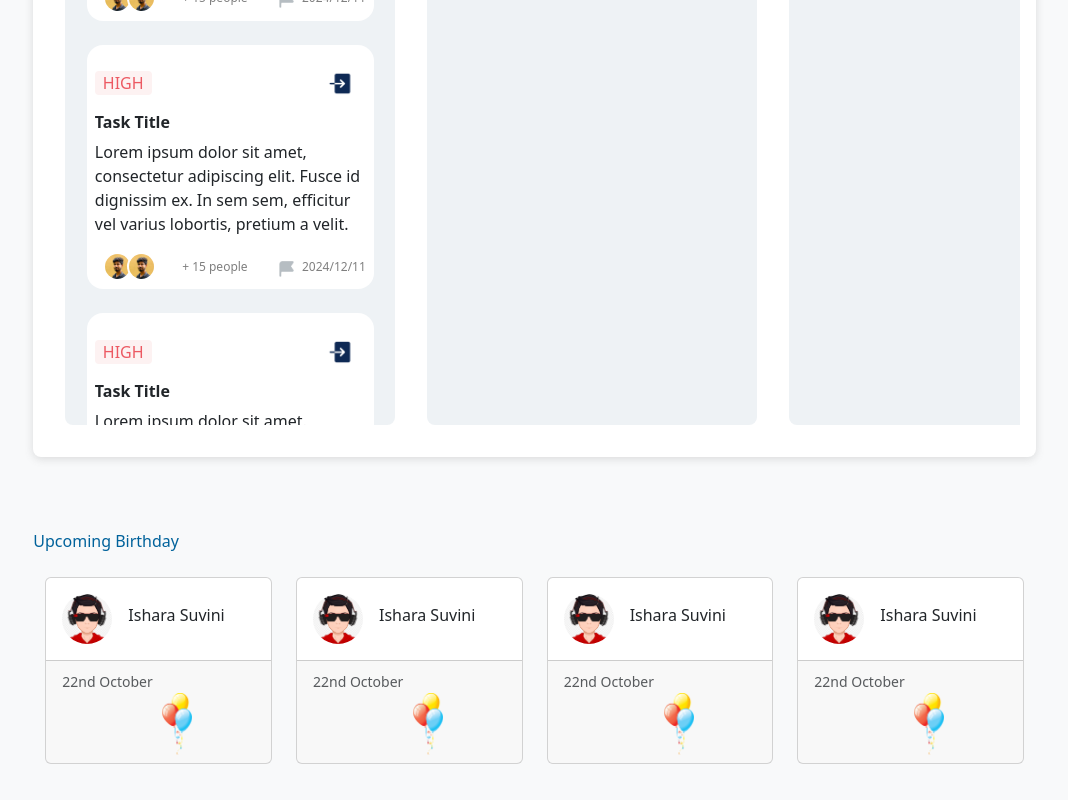
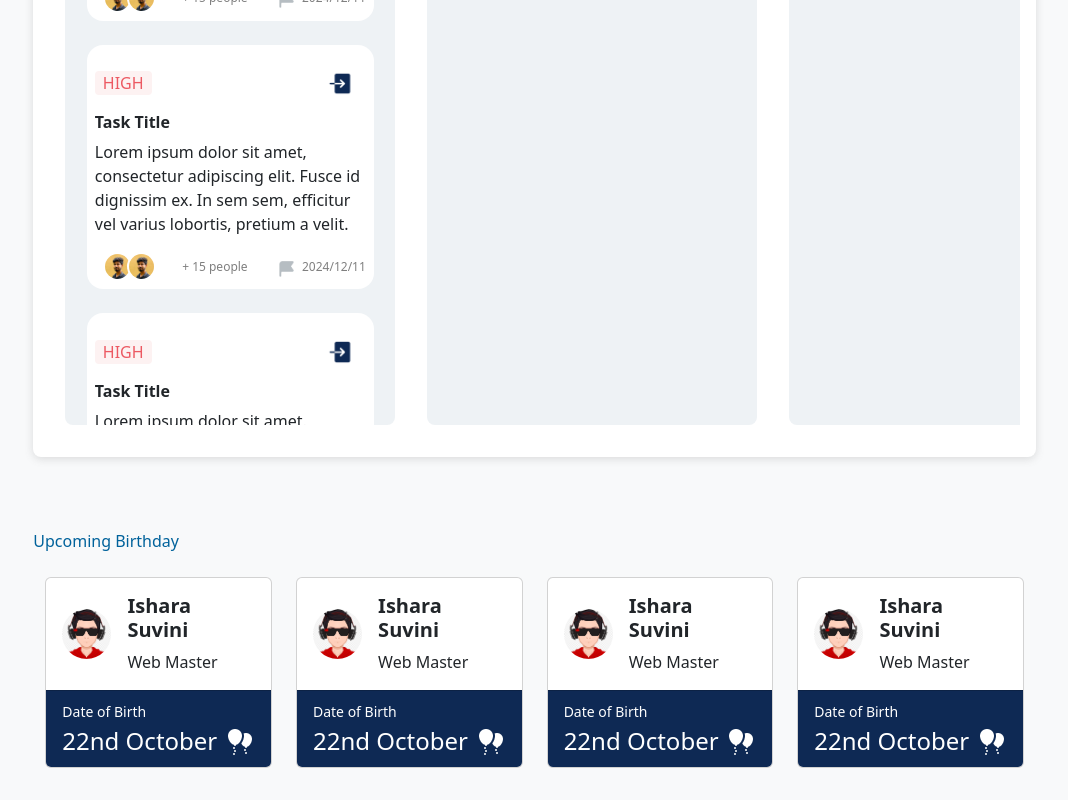
Before and after one commit to smaasath/IEEE-Student-branch-front-end, a React (Vite) app: page /dashboard/executiveCommitteePage in a window 1280 px wide. Shown: the part 1476-2276 px from the top of the page, without its empty margins (212-1280 px from the left). Built offline with nearby package versions, Linux system fonts and the light colour scheme.

Commit message:
Edit Upcoming Birthday Section

```diff
--- a/src/pages/excomFLow/excomDetailPage/excomDetailPage.jsx
+++ b/src/pages/excomFLow/excomDetailPage/excomDetailPage.jsx
@@ -246,7 +246,6 @@ const ExcomDetailPage = () => {
         </div>
       ))}
 
-      {/* Edit Executive Committee Modal */}
       <EditExcomModal show={editExcomModelShow} onHide={() => setEditExcomModelShow(false)} selectedMember={selectedMember} />
 
     </div>
--- a/src/pages/excomFLow/executiveCommitteePage/executiveCommitteePage.jsx
+++ b/src/pages/excomFLow/executiveCommitteePage/executiveCommitteePage.jsx
@@ -7,7 +7,7 @@ import { useNavigate } from 'react-router-dom';
 import CommonSearch from '../../../components/common/commonSearch/commonSearch';
 import CommonDropAndDrag from '../../../components/common/commonDropAndDrag/commonDropAndDrag';
 import Profile from '../../../assets/images/profile.png';
-import BalloonImage from '../../../assets/images/balloon.png';
+import BalloonImage from '../../../assets/images/Party Balloons.png';
 import TaskModel from '../../../components/models/createTaskModel/createTaskModel';
 
 function ExecutiveCommitteePage() {
@@ -87,10 +87,17 @@ function ExecutiveCommitteePage() {
                                 alt="Profile"
                                 className="rounded-circle me-3"
                                 style={{ width: '50px', height: '50px', objectFit: 'cover' }} />
-                                <h6>Ishara Suvini</h6>
+                            <div>
+                                <h5><b>Ishara Suvini</b></h5>
+                                <span>Web Master</span>
                             </div>
-                            <div className="card-footer">
-                                <small className="text-muted">22nd October<img src={BalloonImage} alt="Balloon" style={{ width: '30px', marginLeft: '100px' }} /></small>
+                        </div>
+                        <div className="card-footer" style={{ backgroundColor: '#0E2954', color: 'white' }}>
+                            <small className="text-white">Date of Birth</small>
+                            <div className="d-flex align-items-center">
+                                <span className="fs-4">22nd October</span>
+                                <img src={BalloonImage} alt="Balloon" style={{ width: '30px', marginLeft: 'auto' }} />
+                            </div>
                         </div>
                     </div>
                     </div>
@@ -102,10 +109,17 @@ function ExecutiveCommitteePage() {
                                 alt="Profile"
                                 className="rounded-circle me-3"
                                 style={{ width: '50px', height: '50px', objectFit: 'cover' }} />
-                                <h6>Ishara Suvini</h6>
+                            <div>
+                                <h5><b>Ishara Suvini</b></h5>
+                                <span>Web Master</span>
                             </div>
-                            <div className="card-footer">
-                                <small className="text-muted">22nd October<img src={BalloonImage} alt="Balloon" style={{ width: '30px', marginLeft: '100px' }} /></small>
+                        </div>
+                        <div className="card-footer" style={{ backgroundColor: '#0E2954', color: 'white' }}>
+                            <small className="text-white">Date of Birth</small>
+                            <div className="d-flex align-items-center">
+                                <span className="fs-4">22nd October</span>
+                                <img src={BalloonImage} alt="Balloon" style={{ width: '30px', marginLeft: 'auto' }} />
+                            </div>
                         </div>
                     </div>
                     </div>
@@ -117,10 +131,17 @@ function ExecutiveCommitteePage() {
                                 alt="Profile"
                                 className="rounded-circle me-3"
                                 style={{ width: '50px', height: '50px', objectFit: 'cover' }} />
-                                <h6>Ishara Suvini</h6>
+                            <div>
+                                <h5><b>Ishara Suvini</b></h5>
+                                <span>Web Master</span>
                             </div>
-                            <div className="card-footer">
-                                <small className="text-muted">22nd October<img src={BalloonImage} alt="Balloon" style={{ width: '30px', marginLeft: '100px' }} /></small>
+                        </div>
+                        <div className="card-footer" style={{ backgroundColor: '#0E2954', color: 'white' }}>
+                            <small className="text-white">Date of Birth</small>
+                            <div className="d-flex align-items-center">
+                                <span className="fs-4">22nd October</span>
+                                <img src={BalloonImage} alt="Balloon" style={{ width: '30px', marginLeft: 'auto' }} />
+                            </div>
                         </div>
                     </div>
                     </div>
@@ -132,10 +153,17 @@ function ExecutiveCommitteePage() {
                                 alt="Profile"
                                 className="rounded-circle me-3"
                                 style={{ width: '50px', height: '50px', objectFit: 'cover' }} />
-                                <h6>Ishara Suvini</h6>
+                            <div>
+                                <h5><b>Ishara Suvini</b></h5>
+                                <span>Web Master</span>
                             </div>
-                            <div className="card-footer">
-                                <small className="text-muted">22nd October<img src={BalloonImage} alt="Balloon" style={{ width: '30px', marginLeft: '100px' }} /></small>
+                        </div>
+                        <div className="card-footer" style={{ backgroundColor: '#0E2954', color: 'white' }}>
+                            <small className="text-white">Date of Birth</small>
+                            <div className="d-flex align-items-center">
+                                <span className="fs-4">22nd October</span>
+                                <img src={BalloonImage} alt="Balloon" style={{ width: '30px', marginLeft: 'auto' }} />
+                            </div>
                         </div>
                     </div>
                     </div>
```
Also changed, not shown: src/assets/images/Party Balloons.png (added), src/assets/images/balloon.png (deleted). Lines whose indentation alone changed are shown as unchanged.
